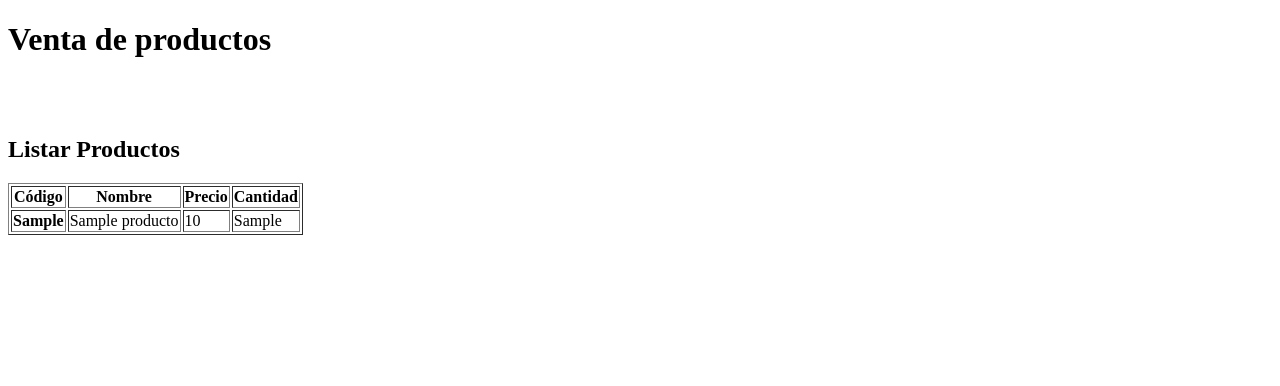
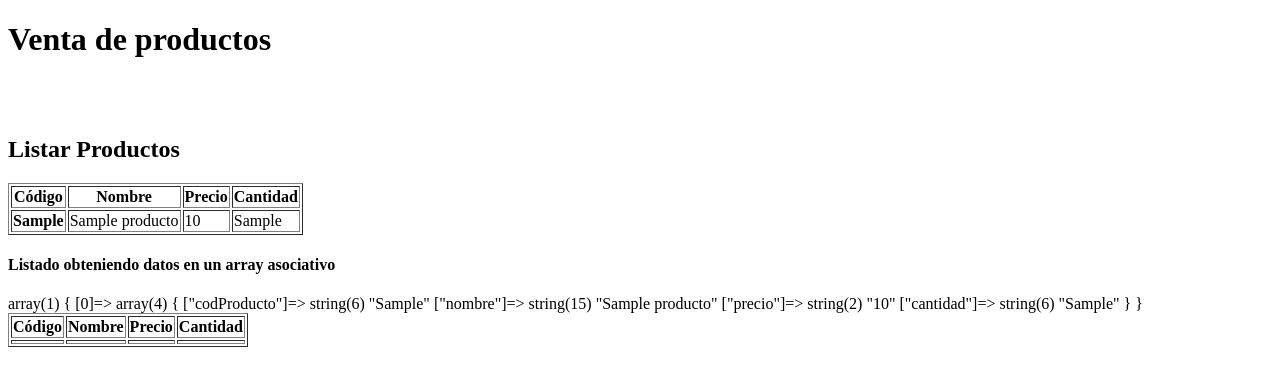
Before and after one commit to SFuret/Proyectos_clase_PHP, a PHP site: page /controll/CC_listarProductos.php in a window 1280 px wide. Shown: the top 386 px of the page. Run offline with PHP 8.4, Linux system fonts and the light colour scheme; tables that the repository leaves empty or names only in its code hold one stand-in row (values such as "Sample post"); data that the repository does not hold is empty.

Commit message:
trabajando conexion

```diff
--- a/CONEXIONABBDD/controll/CC_listarProductos.php
+++ b/CONEXIONABBDD/controll/CC_listarProductos.php
@@ -2,7 +2,9 @@
 //incluyo el modelo con el que voy a trabajar
 include_once "../model/CE_Producto.php";
 
-$productos= Producto::listarProductos();
+$productos= Producto::listarProductos(); /*recibo un array normal*/
+
+$productosAsociativo= Producto::listarProductosArrayAsociativo();
 
 //incluyo la vista que va a tratar esos valores que en este caso es el index de la página
 include "../view/viewListarProductos.php";
--- a/CONEXIONABBDD/model/CE_Producto.php
+++ b/CONEXIONABBDD/model/CE_Producto.php
@@ -50,6 +50,16 @@ public static function eliminarProducto($codProducto)
     ConectarBBDD::cerrarConexion($conect);
 }
 
+
+public static function modificarProducto($codProducto,$producto)
+{
+  $conect=ConectarBBDD::establecerConexion();
+  $consulta="UPDATE Producto SET codProducto=$producto->getCodProducto(),nombre=$producto->getNombre(),precio=$producto->getPrecio(),cantidad=$producto->getCantidad() ";
+  ConectarBBDD::insertarEliminarModificar($conect,$consulta);
+  ConectarBBDD::cerrarConexion($conect);
+}
+
+/*Listar productos */
 public static function listarProductos()
 {
     $conect=ConectarBBDD::establecerConexion();
@@ -59,12 +69,13 @@ public static function listarProductos()
     return $arrayResultante;
 }
 
-public static function modificarProducto($codProducto,$producto)
+public static function listarProductosArrayAsociativo()
 {
-  $conect=ConectarBBDD::establecerConexion();
-  $consulta="UPDATE Producto SET codProducto=$producto->getCodProducto(),nombre=$producto->getNombre(),precio=$producto->getPrecio(),cantidad=$producto->getCantidad() ";
-  ConectarBBDD::insertarEliminarModificar($conect,$consulta);
-  ConectarBBDD::cerrarConexion($conect);
+    $conect=ConectarBBDD::establecerConexion();
+    $consulta="SELECT codProducto, nombre, precio, cantidad FROM  Producto  ";
+    $arrayAsociativo=ConectarBBDD::obtenerValoresAsociativo($conect,$consulta);
+    ConectarBBDD::cerrarConexion($conect);
+    return $arrayAsociativo;
 }
 
 }
--- a/CONEXIONABBDD/model/conexion.php
+++ b/CONEXIONABBDD/model/conexion.php
@@ -1,5 +1,6 @@
 <?php
 /*Clase de abstracción de datos, la creo con funciones estáticas para que se comporte como una clase estática */
+
 
 class ConectarBBDD
 {
@@ -42,7 +43,7 @@ public static function insertarEliminarModificar($conexion,$consulta)
     /*Nota: cada vez que voy a hacer una consulta debo abrir y cerrar la conexión*/
 }
 
-/*Obtener*/
+/*Obtener y devolver un array numérico*/
 
 public static function obtenerValores($conexion,$consulta)
 {
@@ -51,5 +52,19 @@ $valoresArray=[]; //le indico que va a ser un array donde voy a recoger el resul
 $valoresArray=$resultado->fetch_all();
 return $valoresArray;
 }
+
+/*Obtener y devolver un array numérico*/
+
+public static function obtenerValoresAsociativo($conexion,$consulta)
+{
+$resultado= $conexion->query($consulta);
+$valoresArray=[]; //le indico que va a ser un array donde voy a recoger el resultado
+$valoresArray=$resultado->fetch_all(MYSQLI_ASSOC);
+return $valoresArray;
+}
+
+
+
 };
+
 ?>
--- a/CONEXIONABBDD/view/viewListarProductos.php
+++ b/CONEXIONABBDD/view/viewListarProductos.php
@@ -1,10 +1,12 @@
 <!DOCTYPE html>
 <html lang="es">
+
 <head>
   <meta charset="UTF-8">
   <meta name="viewport" content="width=device-width, initial-scale=1.0">
   <title>Listar Productos </title>
 </head>
+
 <body>
   <h1>Venta de productos</h1>
   <br>
@@ -21,15 +23,39 @@
     foreach ($productos as $producto) { /*Trabajo directamente con la variable productos de la clase controladora porque he hecho allí el include de la vista */
     ?>
       <tr>
-             <th><?php echo $producto[0];?></th>
-             <td><?php echo $producto[1];?></td>
+        <th><?php echo $producto[0]; ?></th>
+        <td><?php echo $producto[1]; ?></td>
         <td><?php echo $producto[2]; ?></td>
-             <td><?php echo $producto[3];?></td>
+        <td><?php echo $producto[3]; ?></td>
       </tr>
     <?php
     };
+
+
+
     ?>
   </table>
 
+  <!--voy a listar los productos, pero esta vez los obtenidos en un array asociativo -->
+
+  <h4>Listado obteniendo datos en un array asociativo</h4>
+  <table border="1">
+    <tr>
+      <th>Código</th>
+      <th>Nombre</th>
+      <th>Precio</th>
+      <th>Cantidad</th>
+    </tr>
+    <tr>
+      <?php var_dump($productosAsociativo);?>
+      <th><?php echo $productosAsociativo["codProducto"];?></th>
+      <th><?php echo $productosAsociativo['nombre'];?></th>
+      <th><?php echo $productosAsociativo['precio'];?></th>
+      <th><?php echo  $productosAsociativo['cantidad'];?></th>
+
+    </tr>
+  </table>
+
 </body>
+
 </html>
```
Lines whose indentation alone changed are shown as unchanged.
